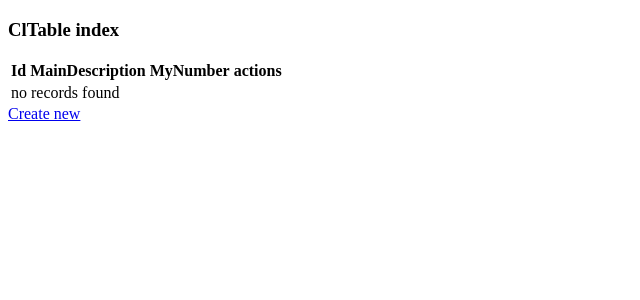
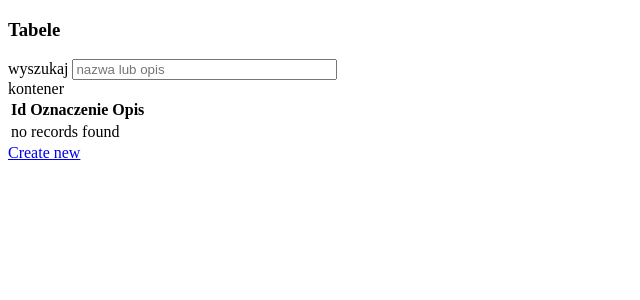
Before and after one commit to MateuszBielski/kosztorysy, a Symfony app: template templates/cl_table/index.html.twig in a window 1280 px wide. Shown: the top 300 px of the page, without its empty margins (0-640 px from the left). Run offline with Twig, Linux system fonts and the light colour scheme; the template is opened without the code that fills it, so the values that code supplies are empty; some libraries are stand-ins or nearby versions.

Commit message:
find cl_table by string space separated

```diff
--- /dev/null
+++ b/public/js/findTable.js
@@ -0,0 +1,26 @@
+jQuery(document).ready(function() {
+    var input_find_table = $('#input_find_table');
+    // console.log(input_find_table.val());
+    // console.log('początek');
+    input_find_table.on('input',function(){
+        var tekst = input_find_table.val();
+        $.ajax({
+                url: "/cl/table/indexAjax",
+                type: "GET",
+                data: {
+                    str: tekst
+                },
+                success: function (msg) {
+                    // console.log('sukces');
+                    $("#kontener").text(tekst);
+                    $('#table_list').html(msg);
+                     //var users_list = $("#users_list");
+                     //users_list.replaceWith(response.find('#users_list'));
+                }
+                ,error: function (err) {
+                    $("#kontener").text(err.Message);
+                }
+        });
+    });
+
+});
--- a/src/Repository/CatalogRepository.php
+++ b/src/Repository/CatalogRepository.php
@@ -78,7 +78,7 @@ class CatalogRepository extends ServiceEntityRepository
         $num = 0;
         foreach($strings as $str)
         {
-            $query = $query->setParameter('str'.$num,'%'.$str.'%')->andWhere('o.description LIKE :str'.$num)->orWhere('o.name LIKE :str'.$num);
+            $query = $query->setParameter('str'.$num,'%'.$str.'%')->andWhere('o.description LIKE :str'.$num.' OR o.name LIKE :str'.$num);
             $num++;
         }
 
--- a/templates/cl_table/index.html.twig
+++ b/templates/cl_table/index.html.twig
@@ -1,37 +1,22 @@
 {% extends 'base.html.twig' %}
 
-{% block title %}ClTable index{% endblock %}
+{% block title %}Tabele{% endblock %}
 
+{% block scripts %}
+        <script type="text/javascript" src="../../js/jquery-2.1.3.min.js"></script>
+        <script type="text/javascript" src="../../js/jquery-ui.js"></script>
+        <script type="text/javascript" src="../../js/findTable.js"></script>
+{% endblock %}
 {% block body %}
-    <h3>ClTable index</h3>
+    <h3>Tabele</h3>
 
-    <table class="table">
-        <thead>
-            <tr>
-                <th>Id</th>
-                <th>MainDescription</th>
-                <th>MyNumber</th>
-                <th>actions</th>
-            </tr>
-        </thead>
-        <tbody>
-        {% for cl_table in cl_tables %}
-            <tr>
-                <td>{{ cl_table.id }}</td>
-                <td>{{ cl_table.mainDescription }}</td>
-                <td>{{ cl_table.myNumber }}</td>
-                <td>
-                    <a href="{{ path('cl_table_show', {'id': cl_table.id}) }}">show</a>
-                    <a href="{{ path('cl_table_edit', {'id': cl_table.id}) }}">edit</a>
-                </td>
-            </tr>
-        {% else %}
-            <tr>
-                <td colspan="4">no records found</td>
-            </tr>
-        {% endfor %}
-        </tbody>
-    </table>
+    <div id="div_wyszukaj">
+        wyszukaj
+        <input id="input_find_table" type="tekst" placeholder="nazwa lub opis" size="30">
+    </div>
+    <div id="kontener">kontener</div>
+    {{ include('cl_table/indexAjax.html.twig') }}
+
 
     <a href="{{ path('cl_table_new') }}">Create new</a>
 {% endblock %}
--- /dev/null
+++ b/templates/cl_table/indexAjax.html.twig
@@ -0,0 +1,23 @@
+<table class="tableClTable" id="table_list">
+        <thead>
+            <tr>
+                <th>Id</th>
+                <th>Oznaczenie</th>
+                <th>Opis</th>
+            </tr>
+        </thead>
+        <tbody>
+        {% for cl_table in cl_tables %}
+            <tr>
+                <td>{{ cl_table.id }}</td>
+                {# <td></td> #}
+                <td>{{ cl_table.getFullName() }}</td>
+                <td><a href="{{ path('cl_table_show', {'id': cl_table.id}) }}">{{ cl_table.getDescription() }}</a></td>
+            </tr>
+        {% else %}
+            <tr>
+                <td colspan="4">no records found</td>
+            </tr>
+        {% endfor %}
+        </tbody>
+    </table>
```
Also changed, not shown: src/Controller/ClTableController.php (+20 -1 lines), src/Repository/TableRepository.php (+32 -0 lines).
